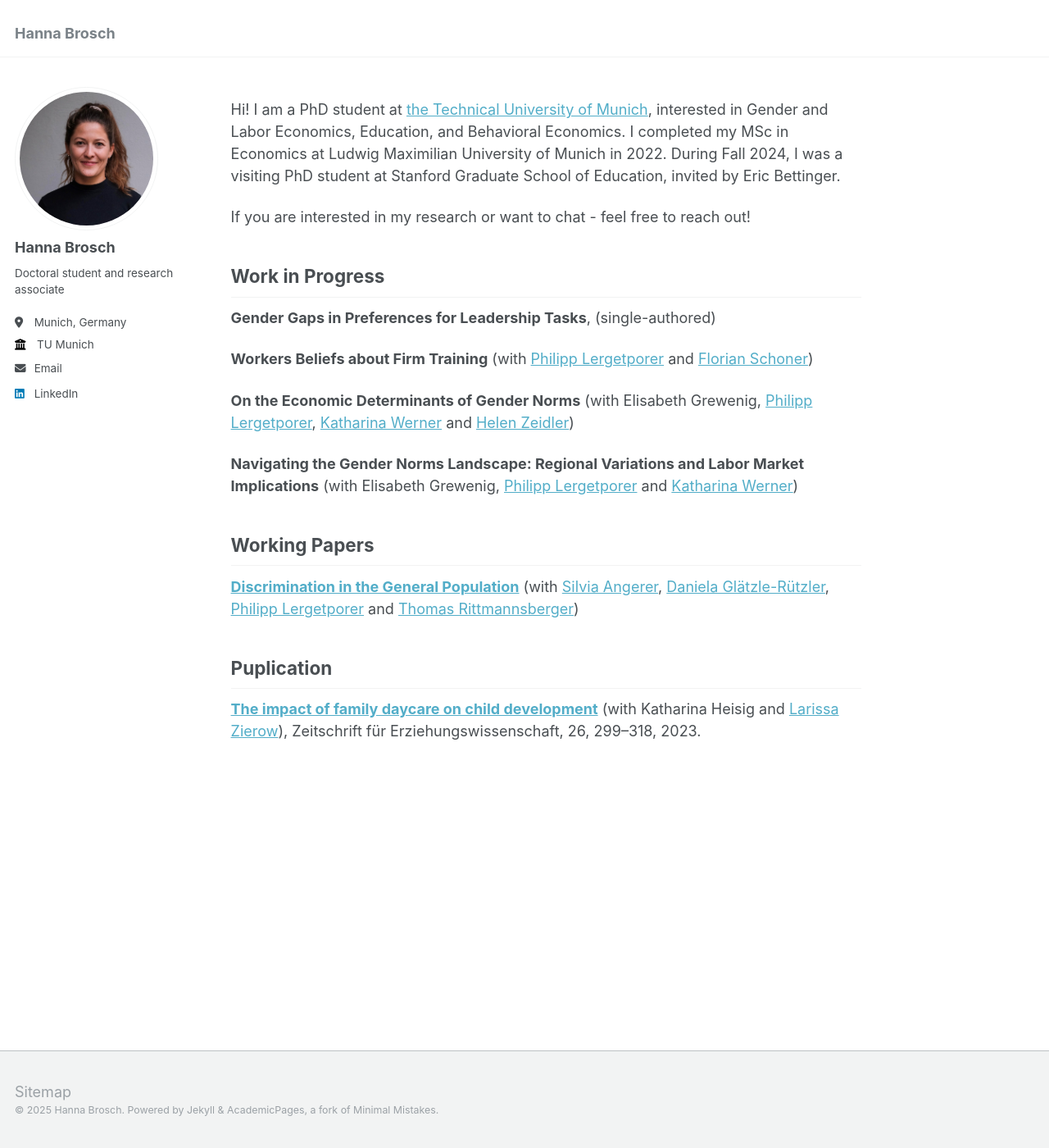
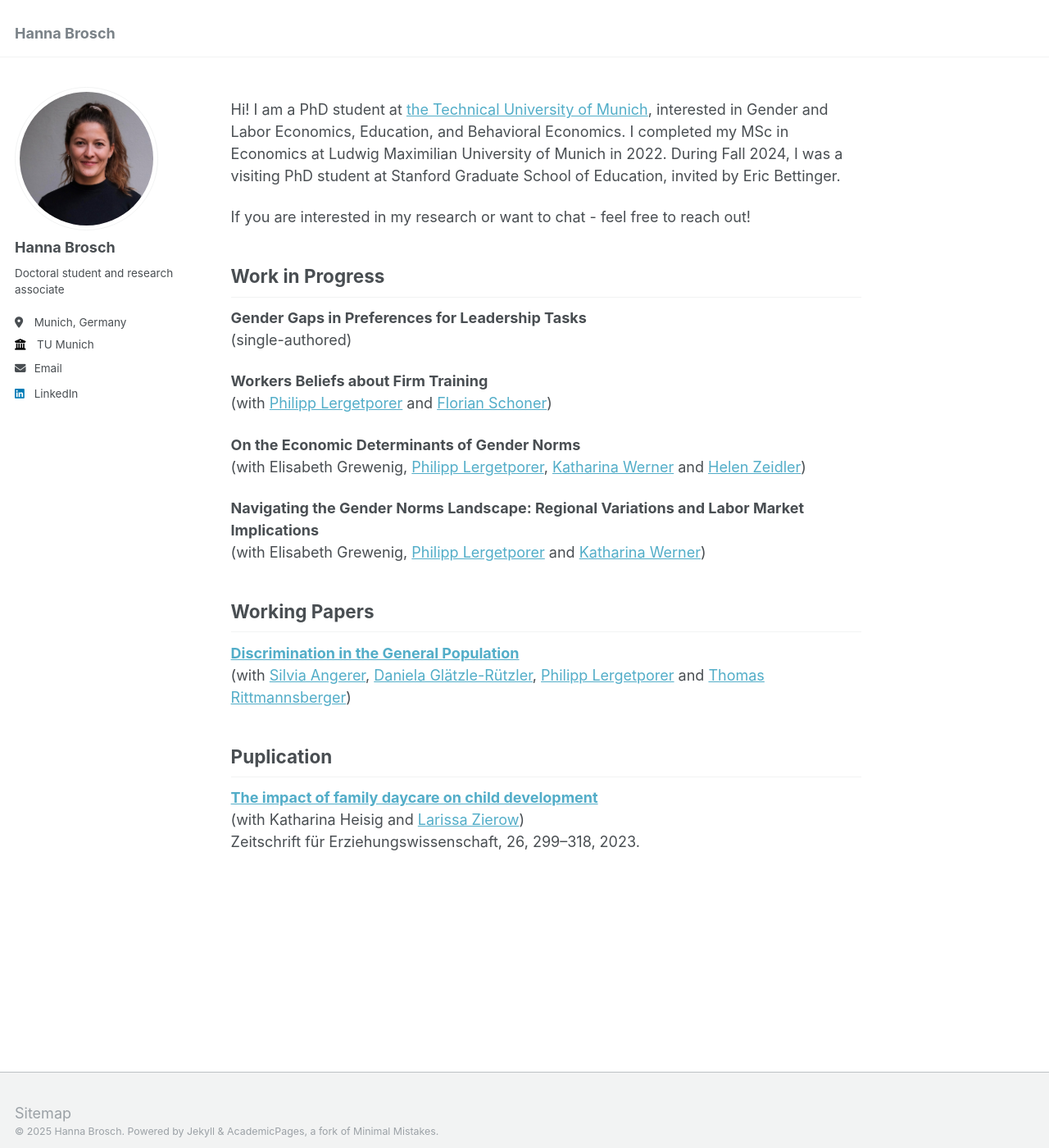
Before and after one commit to HannaBrosch/hannabrosch.github.io, a Jekyll site: the page built from _pages/about.md, in a window 1280 px wide and 1400 px high. Shown: the whole window at 82% size. Built offline with Jekyll 4.4.1, drawn with Linux system fonts in a browser that asks for light colours.

Commit message:
Update about.md

```diff
--- a/_pages/about.md
+++ b/_pages/about.md
@@ -14,19 +14,27 @@ If you are interested in my research or want to chat - feel free to reach out!
 
 Work in Progress
 ------
-**Gender Gaps in Preferences for Leadership Tasks**, (single-authored)
+**Gender Gaps in Preferences for Leadership Tasks** <br>
+  (single-authored)
 
-**Workers Beliefs about Firm Training** (with [Philipp Lergetporer](https://sites.google.com/lergetporer.at/philipplergetporereconomics) and [Florian Schoner](https://www.ifo.de/schoner-f))
+**Workers Beliefs about Firm Training** <br>
+(with [Philipp Lergetporer](https://sites.google.com/lergetporer.at/philipplergetporereconomics) and [Florian Schoner](https://www.ifo.de/schoner-f))
 
-**On the Economic Determinants of Gender Norms** (with Elisabeth Grewenig, [Philipp Lergetporer](https://sites.google.com/lergetporer.at/philipplergetporereconomics), [Katharina Werner](https://sites.google.com/view/wernerkatharina/home?authuser=0) and [Helen Zeidler](https://sites.google.com/view/helenzeidler/home))
+**On the Economic Determinants of Gender Norms** <br>
+(with Elisabeth Grewenig, [Philipp Lergetporer](https://sites.google.com/lergetporer.at/philipplergetporereconomics), [Katharina Werner](https://sites.google.com/view/wernerkatharina/home?authuser=0) and [Helen Zeidler](https://sites.google.com/view/helenzeidler/home))
 
-**Navigating the Gender Norms Landscape: Regional Variations and Labor Market Implications** (with Elisabeth Grewenig, [Philipp Lergetporer](https://sites.google.com/lergetporer.at/philipplergetporereconomics) and [Katharina Werner](https://sites.google.com/view/wernerkatharina/home?authuser=0))
+**Navigating the Gender Norms Landscape: Regional Variations and Labor Market Implications** <br>
+(with Elisabeth Grewenig, [Philipp Lergetporer](https://sites.google.com/lergetporer.at/philipplergetporereconomics) and [Katharina Werner](https://sites.google.com/view/wernerkatharina/home?authuser=0))
 
 Working Papers
 ------
 
-[**Discrimination in the General Population**](https://www.iza.org/publications/dp/16984/discrimination-in-the-general-population) (with [Silvia Angerer](https://sites.google.com/umit.at/silvia-angerer/home), [Daniela Glätzle-Rützler](https://sites.google.com/view/daniela-glaetzle-ruetzler/), [Philipp Lergetporer](https://sites.google.com/lergetporer.at/philipplergetporereconomics) and [Thomas Rittmannsberger](https://sites.google.com/view/thomasrittmannsberger/home?authuser=0))
+[**Discrimination in the General Population**](https://www.iza.org/publications/dp/16984/discrimination-in-the-general-population)
+<br>
+(with [Silvia Angerer](https://sites.google.com/umit.at/silvia-angerer/home), [Daniela Glätzle-Rützler](https://sites.google.com/view/daniela-glaetzle-ruetzler/), [Philipp Lergetporer](https://sites.google.com/lergetporer.at/philipplergetporereconomics) and [Thomas Rittmannsberger](https://sites.google.com/view/thomasrittmannsberger/home?authuser=0))
 
 Puplication
 ------
-[**The impact of family daycare on child development**](https://link.springer.com/article/10.1007/s11618-023-01150-2) (with Katharina Heisig and [Larissa Zierow](https://sites.google.com/view/larissa-zierow/home?authuser=0)), Zeitschrift für Erziehungswissenschaft, 26, 299–318, 2023.
+[**The impact of family daycare on child development**](https://link.springer.com/article/10.1007/s11618-023-01150-2) <br>
+(with Katharina Heisig and [Larissa Zierow](https://sites.google.com/view/larissa-zierow/home?authuser=0)) <br>
+Zeitschrift für Erziehungswissenschaft, 26, 299–318, 2023.
```
